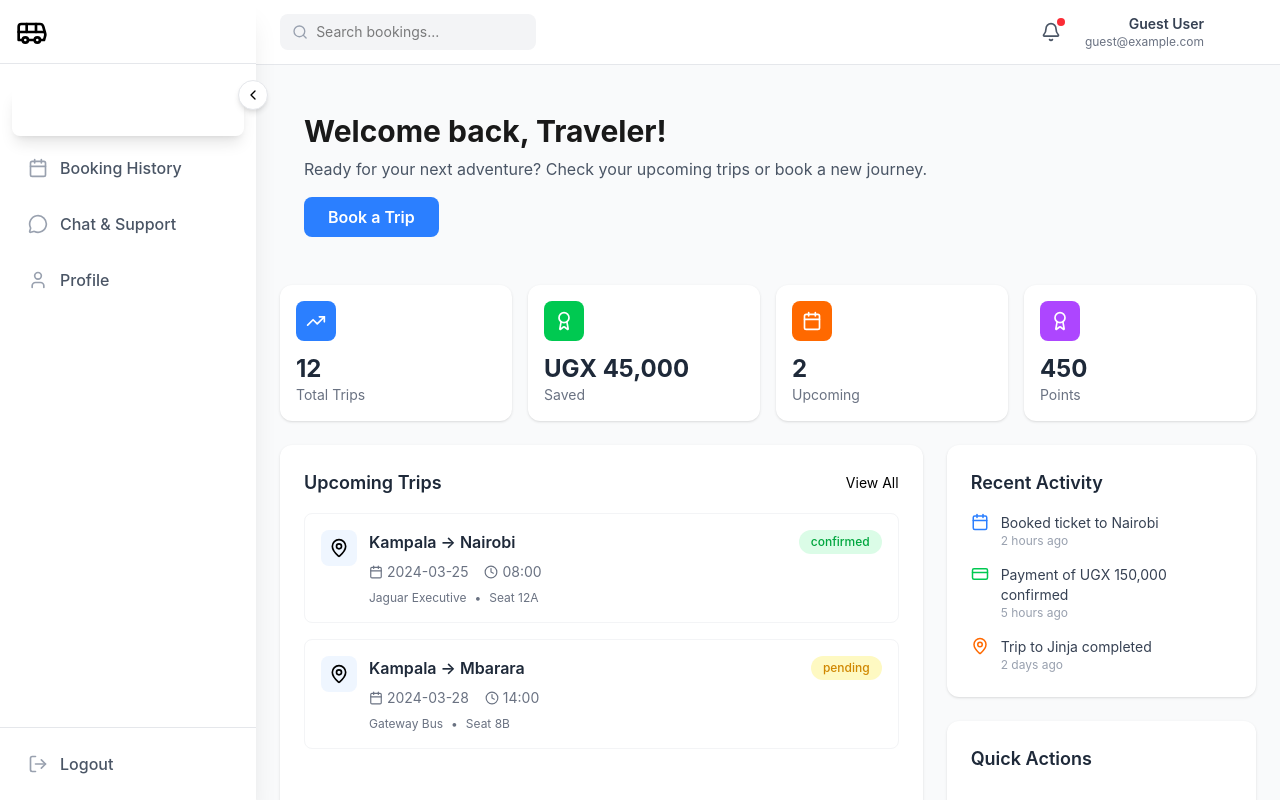
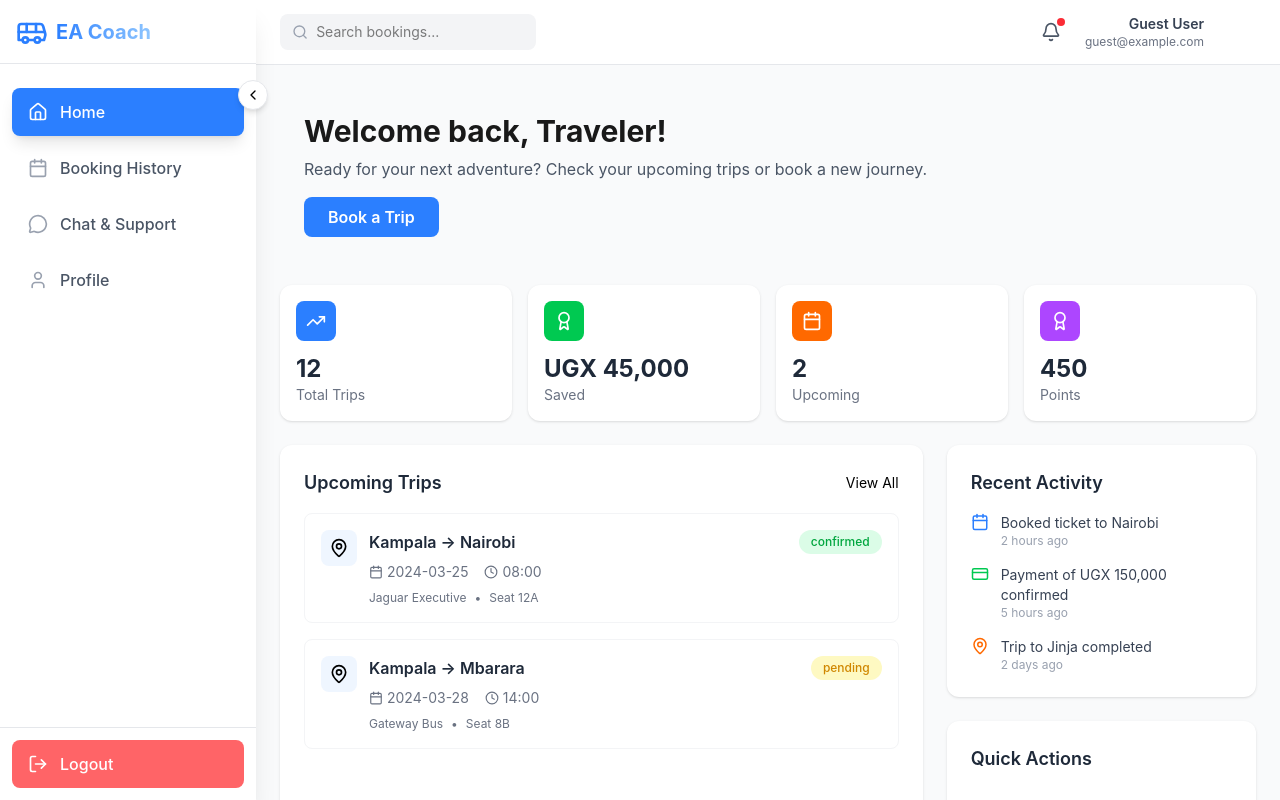
Before and after one commit to ChidiebereMichael18/EA-Coach-Frontend, a React (Vite) app: page /dashboard in a window 1280 px wide. Built offline with nearby package versions, Linux system fonts and the light colour scheme.

Commit message:
dashboard

```diff
--- a/src/components/dashboard/Sidebar.jsx
+++ b/src/components/dashboard/Sidebar.jsx
@@ -38,8 +38,8 @@ const Sidebar = ({ currentView, setCurrentView, isOpen, setIsOpen, onLogout }) =
         {/* Logo */}
         <div className="h-16 flex items-center justify-between px-4 border-b border-gray-200">
           <div className="flex items-center space-x-2">
-            <Bus className="w-8 h-8 text-primary" />
-            <span className="text-xl font-bold bg-gradient-to-r from-primary to-secondary bg-clip-text text-transparent">
+            <Bus className="w-8 h-8 text-blue-500" />
+            <span className="text-xl font-bold bg-gradient-to-r from-blue-500 to-blue-300 bg-clip-text text-transparent">
               EA Coach
             </span>
           </div>
@@ -69,7 +69,7 @@ const Sidebar = ({ currentView, setCurrentView, isOpen, setIsOpen, onLogout }) =
                       w-full flex items-center space-x-3 px-4 py-3 rounded-lg
                       transition-all duration-200 group
                       ${isActive
-                        ? 'bg-gradient-to-r from-primary to-secondary text-white shadow-lg'
+                        ? 'bg-blue-500 text-white shadow-lg'
                         : 'text-gray-600 hover:bg-gray-100'
                       }
                     `}
@@ -79,7 +79,7 @@ const Sidebar = ({ currentView, setCurrentView, isOpen, setIsOpen, onLogout }) =
 
                     {/* Active Indicator */}
                     {isActive && (
-                      <div className="ml-auto w-1.5 h-1.5 rounded-full bg-white"></div>
+                      <div className="ml-auto w-1.5 h-1.5 rounded-full bg-blue-500"></div>
                     )}
                   </button>
                 </li>
@@ -92,9 +92,9 @@ const Sidebar = ({ currentView, setCurrentView, isOpen, setIsOpen, onLogout }) =
         <div className="p-3 border-t border-gray-200">
           <button
             onClick={onLogout}
-            className="w-full flex items-center space-x-3 px-4 py-3 rounded-lg text-gray-600 hover:bg-red-50 hover:text-red-600 transition-all duration-200 group"
+            className="w-full flex items-center bg-red-400 space-x-3 px-4 py-3 rounded-lg text-white hover:bg-red-600 transition-all duration-200 group"
           >
-            <LogOut size={20} className="text-gray-400 group-hover:text-red-600" />
+            <LogOut size={20} className="text-white group-hover:text-white" />
             <span className="font-medium">Logout</span>
           </button>
         </div>
```
